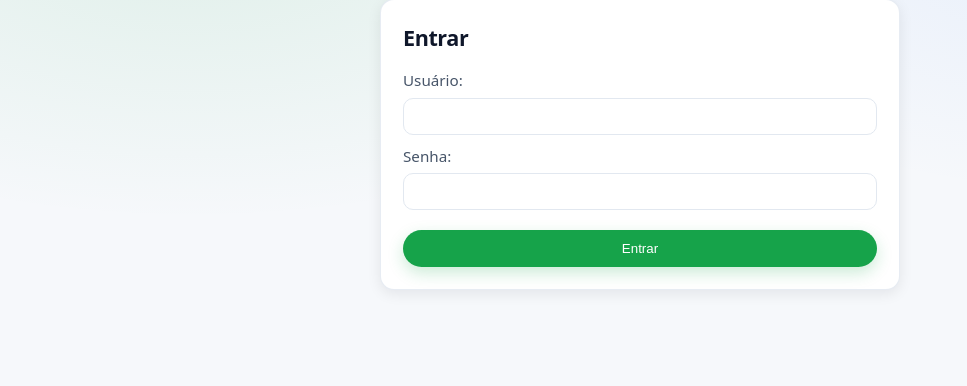
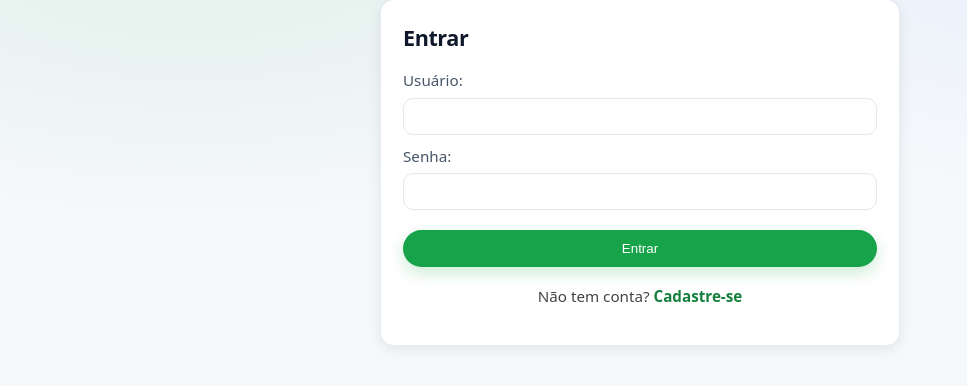
Before and after one commit to gilberto00000/NutriFoco, a Django app: page /login/ in a window 1280 px wide. Shown: the part 80-466 px from the top of the page, without its empty margins (0-967 px from the left). Run offline with Django 5.2, Linux system fonts and the light colour scheme.

Commit message:
Atualiza requisitos, adiciona estilo e link de cadastro na página de login

```diff
--- a/requirements.txt
+++ b/requirements.txt
@@ -1,5 +1,5 @@
 asgiref==3.11.1
-Django==6.0.4
+
 pillow==12.2.0
 psycopg2-binary==2.9.12
 sqlparse==0.5.5
--- a/static/css/contas/entrar.css
+++ b/static/css/contas/entrar.css
@@ -41,3 +41,20 @@ button[type="submit"] {
     width: 100%;
     margin-top: 10px;
 }
+
+.login-signup {
+    margin-top: 18px;
+    text-align: center;
+    font-size: 0.95rem;
+    color: #444;
+}
+
+.login-signup a {
+    font-weight: 600;
+    color: #15803d;
+    text-decoration: none;
+}
+
+.login-signup a:hover {
+    text-decoration: underline;
+}
--- a/templates/contas/entrar.html
+++ b/templates/contas/entrar.html
@@ -11,5 +11,6 @@
         {{ form.as_p }}
         <button type="submit">Entrar</button>
     </form>
+    <p class="login-signup">Não tem conta? <a href="{% url 'signup_patient' %}">Cadastre-se</a></p>
 </section>
 {% endblock %}
```
